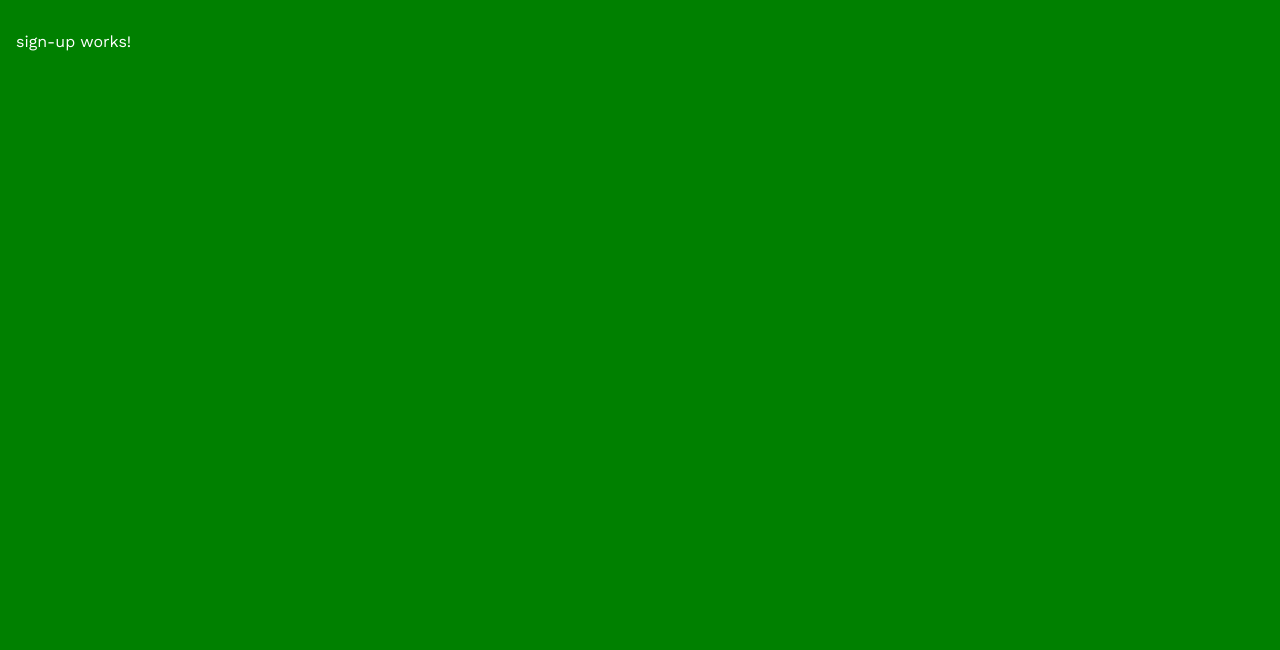
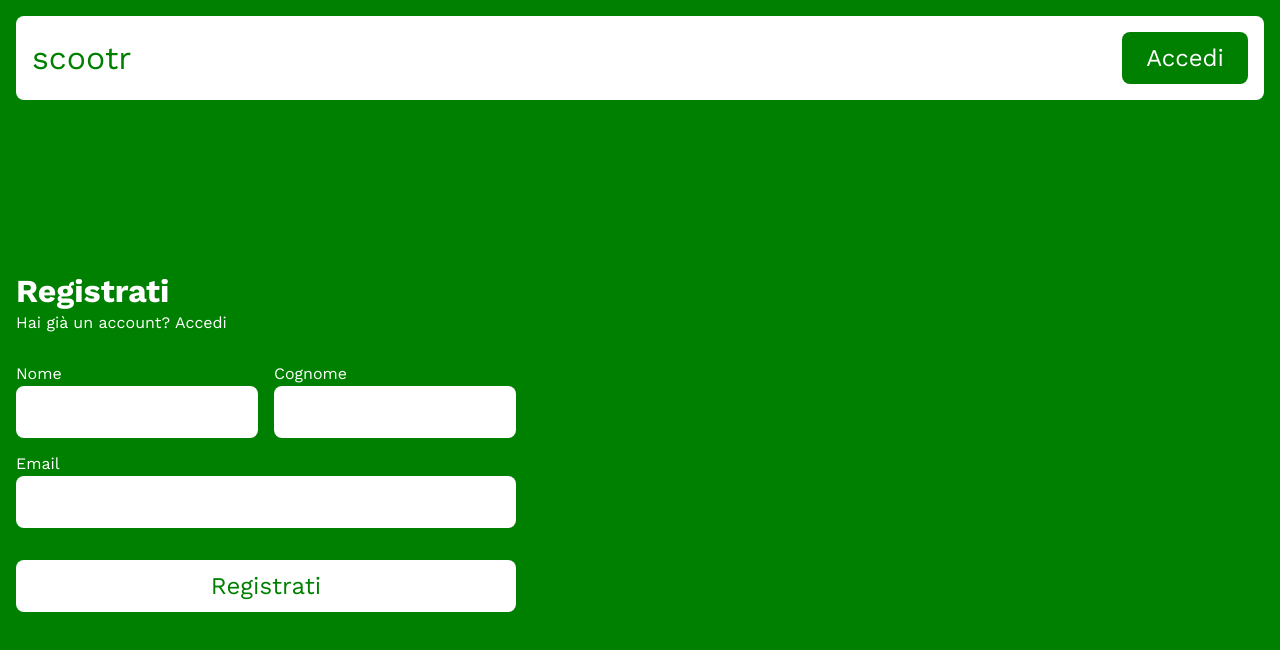
Before and after one commit to alex-sandri/scootr-ui, an Angular app: page /signup in a window 1280 px wide. Shown: the top 650 px of the page. Built offline with nearby package versions, Linux system fonts and the light colour scheme.

Commit message:
Add some elements to sign up form

```diff
--- a/src/app/app.module.ts
+++ b/src/app/app.module.ts
@@ -8,6 +8,7 @@ import { HeaderComponent } from './components/header/header.component';
 import { AuthService } from './services/auth/auth.service';
 import { SignInComponent } from './sign-in/sign-in.component';
 import { SignUpComponent } from './sign-up/sign-up.component';
+import { ReactiveFormsModule } from '@angular/forms';
 
 @NgModule({
   declarations: [
@@ -15,11 +16,12 @@ import { SignUpComponent } from './sign-up/sign-up.component';
     HomeComponent,
     HeaderComponent,
     SignInComponent,
-    SignUpComponent
+    SignUpComponent,
   ],
   imports: [
     BrowserModule,
-    AppRoutingModule
+    AppRoutingModule,
+    ReactiveFormsModule,
   ],
   providers: [
     {
--- a/src/app/sign-up/sign-up.component.html
+++ b/src/app/sign-up/sign-up.component.html
@@ -1 +1,66 @@
-<p>sign-up works!</p>
+<app-header></app-header>
+
+<main>
+    <form [formGroup]="form" (submit)="onSubmit($event)">
+        <div class="title">
+            <h1>Registrati</h1>
+            <p>
+                Hai già un account?
+                <a routerLink="/signin">Accedi</a>
+            </p>
+        </div>
+        <div class="row">
+            <label>
+                Nome
+                <input
+                    formControlName="first_name"
+
+                    type="text"
+                    name="first_name"
+                    autocomplete="given-name"
+                    required
+                >
+                <div *ngIf="form.get('first_name')?.errors" class="errors">
+                    <p *ngFor="let error of form.get('first_name')?.errors?.errors">
+                        {{ error.error }}
+                    </p>
+                </div>
+            </label>
+            <label>
+                Cognome
+                <input
+                    formControlName="last_name"
+
+                    type="text"
+                    name="last_name"
+                    autocomplete="family-name"
+                    required
+                >
+                <div *ngIf="form.get('last_name')?.errors" class="errors">
+                    <p *ngFor="let error of form.get('last_name')?.errors?.errors">
+                        {{ error.error }}
+                    </p>
+                </div>
+            </label>
+        </div>
+        <label>
+            Email
+            <input
+                formControlName="email"
+
+                type="email"
+                name="email"
+                autocomplete="email"
+                required
+            >
+            <div *ngIf="form.get('email')?.errors" class="errors">
+                <p *ngFor="let error of form.get('email')?.errors?.errors">
+                    {{ error.error }}
+                </p>
+            </div>
+        </label>
+        <button type="submit">
+            Registrati
+        </button>
+    </form>
+</main>
--- a/src/app/sign-up/sign-up.component.scss
+++ b/src/app/sign-up/sign-up.component.scss
@@ -0,0 +1,15 @@
+:host
+{
+    display: grid;
+    grid-template-areas:
+        "header"
+        "main";
+    grid-template-rows: max-content auto;
+    height: 100%;
+}
+
+main
+{
+    display: flex;
+    align-items: center;
+}
--- a/src/app/sign-up/sign-up.component.ts
+++ b/src/app/sign-up/sign-up.component.ts
@@ -1,4 +1,7 @@
 import { Component } from '@angular/core';
+import { FormControl, FormGroup } from '@angular/forms';
+import { Router } from '@angular/router';
+import { ApiService } from '../services/api/api.service';
 
 @Component({
   selector: 'app-sign-up',
@@ -7,6 +10,41 @@ import { Component } from '@angular/core';
 })
 export class SignUpComponent
 {
-  constructor()
+  public readonly form = new FormGroup({
+    first_name: new FormControl(),
+    last_name: new FormControl(),
+    email: new FormControl(),
+    birth_date: new FormControl(),
+    fiscal_number: new FormControl(),
+  });
+
+  public showEmailSignInSuccessMessage = false;
+
+  constructor(private api: ApiService, private router: Router)
   {}
+
+  public async onSubmit(e: Event)
+  {
+    e.preventDefault();
+
+    const response = await this.api.createUser({
+      first_name: this.form.get("first_name")?.value ?? "",
+      last_name: this.form.get("last_name")?.value ?? "",
+      email: this.form.get("email")?.value ?? "",
+      birth_date: this.form.get("birth_date")?.value ?? "",
+      fiscal_number: this.form.get("fiscal_number")?.value ?? "",
+    });
+
+    Object.entries(this.form.controls).forEach(([ name, control ]) =>
+    {
+      control.setErrors({
+        errors: response.errors?.filter(e => e.field === name)
+      });
+    });
+
+    if (response.data)
+    {
+      this.router.navigateByUrl("/signin");
+    }
+  }
 }
--- a/src/styles.scss
+++ b/src/styles.scss
@@ -125,13 +125,33 @@ button,
 
 form
 {
+    width: 100%;
     max-width: 500px;
 
     .title
     {
         margin-bottom: 2rem;
 
-        h1
+        h1,
+        p
+        {
+            margin: 0;
+        }
+
+        p
+        {
+            margin-top: 0.2rem;
+        }
+    }
+
+    .row
+    {
+        display: grid;
+        grid-template-columns: 1fr 1fr;
+        gap: 1em;
+        margin-bottom: 1em;
+
+        label
         {
             margin: 0;
         }
```
